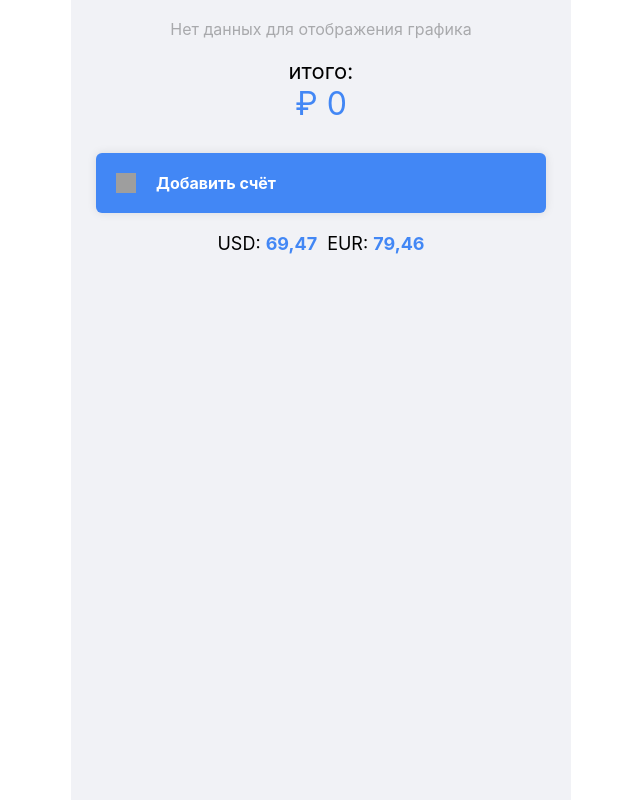
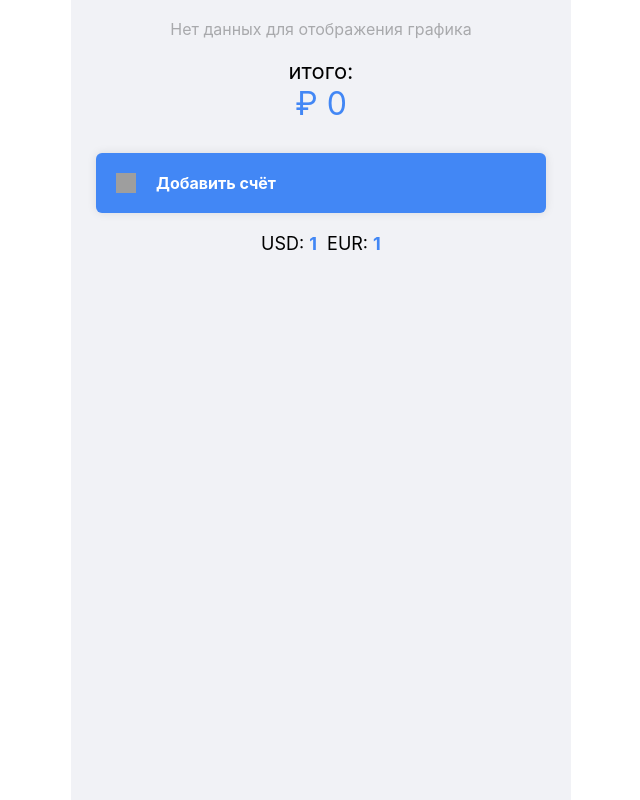
Before and after one commit to glevanov/dengi, a Vue app: page / in a window 1280 px wide. Shown: the whole page, without its empty margins (319-959 px from the left). Built offline with nearby package versions, Linux system fonts and the light colour scheme; grey boxes are pictures that could not be loaded.

Commit message:
Adds rates fetch

```diff
--- a/package.json
+++ b/package.json
@@ -7,7 +7,7 @@
     "build": "parcel build src/index.html --public-url ./ --no-source-maps",
     "gh-pages": "gh-pages -d dist",
     "deploy": "npm run build && npm run gh-pages",
-    "lint": "eslint . --fix",
+    "lint": "eslint . --ext .js,.vue",
     "test": "jest"
   },
   "repository": {
@@ -28,13 +28,13 @@
     "eslint": "^5.11.0",
     "eslint-config-airbnb-base": "^13.1.0",
     "eslint-plugin-import": "^2.14.0",
-    "eslint-plugin-vue": "^5.0.0",
+    "eslint-plugin-vue": "^5.1.0",
     "gh-pages": "^2.0.1",
     "jest": "^23.6.0",
     "jest-babel": "^1.0.1",
     "parcel-bundler": "^1.10.3",
     "parcel-plugin-clean-dist": "0.0.6",
-    "vue-template-compiler": "^2.5.21"
+    "vue-template-compiler": "^2.5.22"
   },
   "dependencies": {
     "chart.js": "^2.7.3",
--- a/src/Rates/Rates.vue
+++ b/src/Rates/Rates.vue
@@ -14,12 +14,26 @@
 </template>
 
 <script>
-  import { formatNum } from '../currency'
+import { formatNum } from '../currency';
 
   export default {
     name: 'Rates',
     methods: {
-      formatNum
+      formatNum,
+      getRates() {
+        const URL = 'https://www.cbr-xml-daily.ru/daily_json.js';
+        fetch(URL)
+          .then(response => response.json())
+          .then((data) => {
+            const USD = data.Valute.USD.Value;
+            const EUR = data.Valute.EUR.Value;
+            const result = {
+              USD,
+              EUR,
+            };
+            this.$store.commit('setRates', result);
+          });
+      },
     }
   }
 </script>
--- a/src/store/store.js
+++ b/src/store/store.js
@@ -25,6 +25,10 @@ export default new Vuex.Store({
     addAccount(state, data) {
       state.accounts.push(data);
     },
+    setRates(state, rates) {
+      state.rates.USD = rates.USD;
+      state.rates.EUR = rates.EUR;
+    },
   },
   getters: {
     getTotalRUB: state => getTotalRUB(state.accounts),
@@ -38,8 +42,8 @@ export default new Vuex.Store({
   },
   state: {
     rates: {
-      USD: 69.4706,
-      EUR: 79.4605,
+      USD: 1,
+      EUR: 1,
     },
     isAccountModalVisible: false,
     accounts: [],
```
Also changed, not shown: 1 other file (tests, documents, lock files or other folders).
